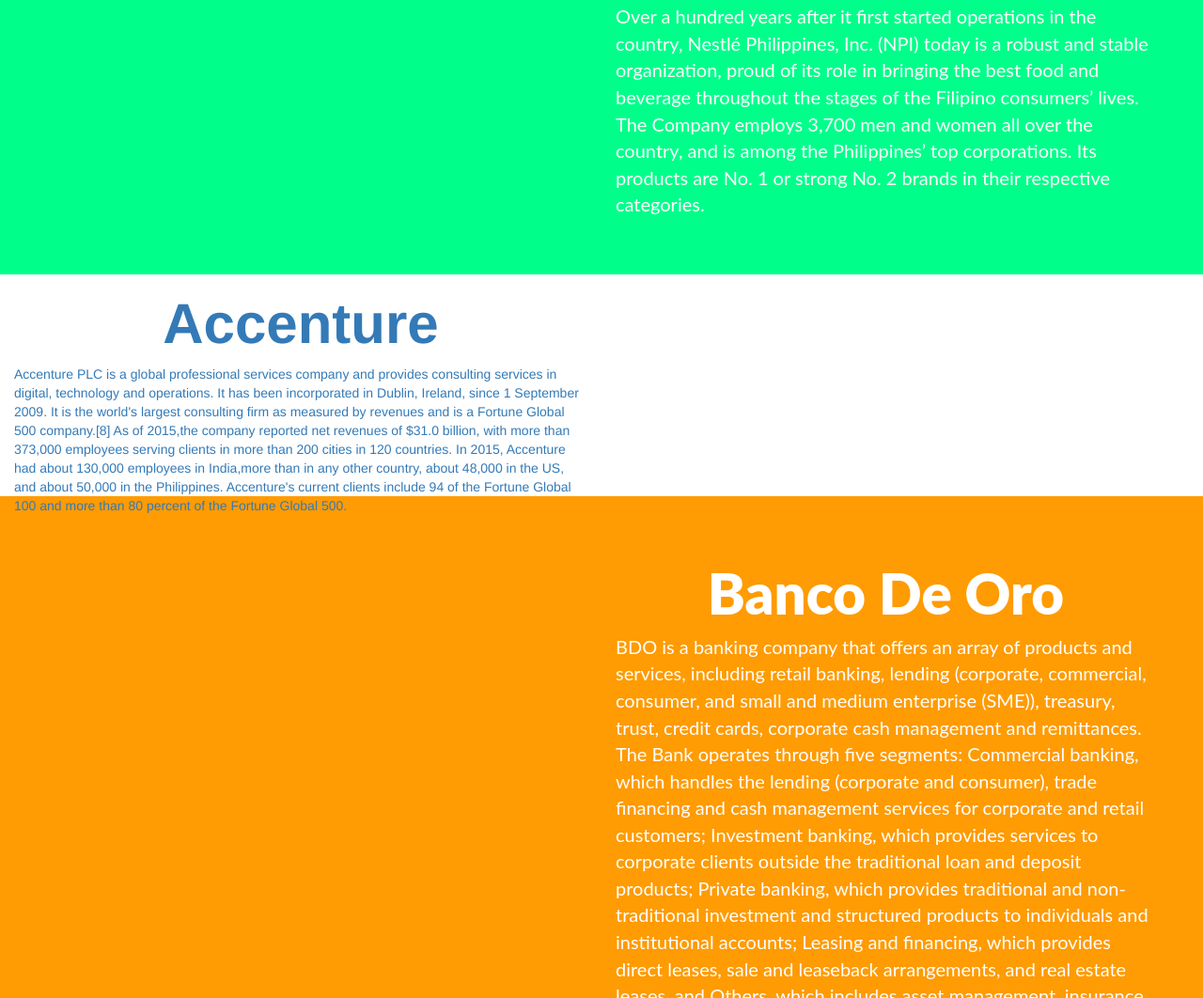
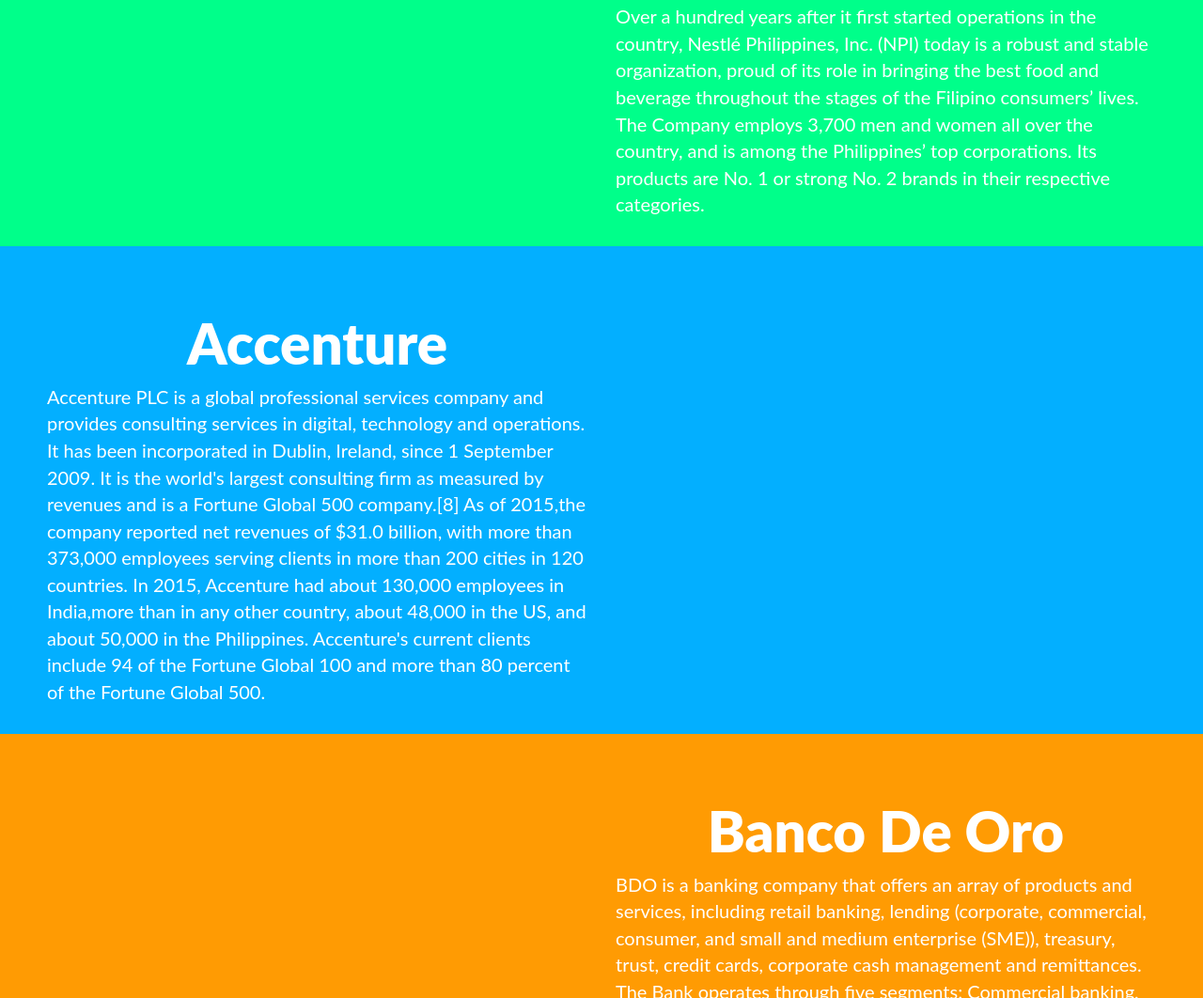
Before and after one commit to lorenzoevidente2/hirejuan, a plain HTML site: page employers.html in a window 1280 px wide. Shown: the part 732-1794 px from the top of the page at 94% size. Drawn offline with Linux system fonts and the light colour scheme.

Commit message:
Update projectstyle2.css

```diff
--- a/projectstyle2.css
+++ b/projectstyle2.css
@@ -18,7 +18,7 @@ font-size:20px;
 color:#ffffff;
 padding:50px;
 }
-#accenture{
+#acccenture{
 margin-top:-30px;
 background-color:#03AFFF;
 font-family:'Lato', 'Helvetica Neue', Helvetica, Arial, sans-serif;
```
